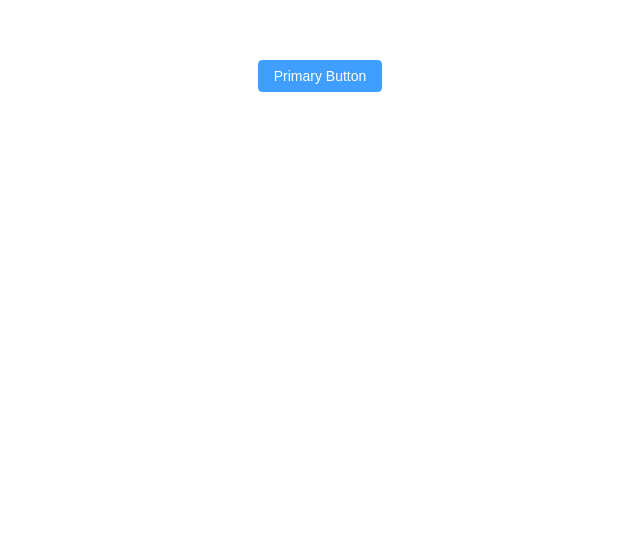
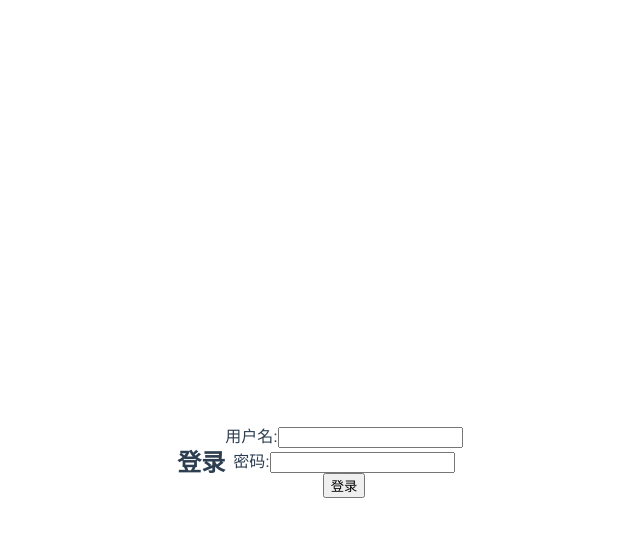
Before and after one commit to ailyle2022/on_china_2025_lucky_draw, a Vue app in the folder client/: page /login in a window 1280 px wide. Shown: the top 536 px of the page, without its empty margins (320-960 px from the left). Built offline with nearby package versions, Linux system fonts and the light colour scheme.

Commit message:
完成简单登录逻辑

```diff
--- a/client/package.json
+++ b/client/package.json
@@ -10,7 +10,8 @@
   "dependencies": {
     "core-js": "^3.8.3",
     "element-plus": "^2.9.1",
-    "vue": "^3.2.13"
+    "vue": "^3.2.13",
+    "vue-router": "^4.0.13"
   },
   "devDependencies": {
     "@babel/core": "^7.12.16",
--- a/client/src/App.vue
+++ b/client/src/App.vue
@@ -1,15 +1,10 @@
 <template>
-  <HomePage />
+  <router-view></router-view>
 </template>
 
 <script>
-import HomePage from './components/HomePage.vue'
-
 export default {
-  name: 'App',
-  components: {
-    HomePage
-  }
+  name: 'App'
 }
 </script>
 
--- a/client/src/components/HomePage.vue
+++ /dev/null
@@ -1,14 +0,0 @@
-<template>
-  <div id="app">
-    <el-button type="primary">Primary Button</el-button>
-  </div>
-</template>
-
-<script>
-export default {
-  name: 'HomePage'
-}
-</script>
-
-<style scoped>
-</style>
--- a/client/src/main.js
+++ b/client/src/main.js
@@ -2,7 +2,9 @@ import { createApp } from 'vue';
 import App from './App.vue';
 import ElementPlus from 'element-plus';
 import 'element-plus/dist/index.css';
+import router from './router';
 
 const app = createApp(App);
 app.use(ElementPlus);
+app.use(router);
 app.mount('#app');
--- /dev/null
+++ b/client/src/router/index.js
@@ -0,0 +1,38 @@
+import { createRouter, createWebHistory } from 'vue-router';
+import HomePage from '../views/HomePage.vue';
+import LoginPage from '../views/LoginPage.vue';
+
+const routes = [
+  {
+    path: '/',
+    name: 'Home',
+    component: HomePage,
+    meta: { requiresAuth: true }
+  },
+  {
+    path: '/login',
+    name: 'Login',
+    component: LoginPage
+  }
+];
+
+const router = createRouter({
+  history: createWebHistory(),
+  routes
+});
+
+router.beforeEach((to, from, next) => {
+  const userToken = localStorage.getItem('userToken');
+
+  if (to.matched.some(record => record.meta.requiresAuth)) {
+    if (!userToken) {
+      next({ name: 'Login' });
+    } else {
+      next();
+    }
+  } else {
+    next();
+  }
+});
+
+export default router;
--- /dev/null
+++ b/client/src/views/HomePage.vue
@@ -0,0 +1,20 @@
+<template>
+  <div class="home-container">
+    <h1>欢迎来到主页</h1>
+    <button @click="logout">退出登录</button>
+  </div>
+</template>
+
+<script>
+export default {
+  methods: {
+    logout() {
+      localStorage.removeItem('userToken');
+      this.$router.push('/login');
+    }
+  }
+};
+</script>
+
+<style scoped>
+</style>
--- /dev/null
+++ b/client/src/views/LoginPage.vue
@@ -0,0 +1,48 @@
+<template>
+    <div class="login-container">
+      <h2>登录</h2>
+      <form @submit.prevent="handleLogin">
+        <div>
+          <label for="username">用户名:</label>
+          <input type="text" id="username" v-model="username" required />
+        </div>
+        <div>
+          <label for="password">密码:</label>
+          <input type="password" id="password" v-model="password" required />
+        </div>
+        <button type="submit">登录</button>
+      </form>
+    </div>
+  </template>
+
+  <script>
+  export default {
+    data() {
+      return {
+        username: '',
+        password: ''
+      };
+    },
+    methods: {
+      handleLogin() {
+        // 这里可以添加实际的登录逻辑
+        if (this.username === 'admin' && this.password === 'admin') {
+          localStorage.setItem('userToken', this.username);
+          this.$router.push('/');
+        } else {
+          alert('用户名或密码错误');
+        }
+      }
+    }
+  };
+  </script>
+
+  <style scoped>
+  .login-container {
+    display: flex;
+    justify-content: center;
+    align-items: center;
+    height: 100vh;
+    text-align: center;
+  }
+  </style>
```
Also changed, not shown: 1 other file (tests, documents, lock files or other folders).
